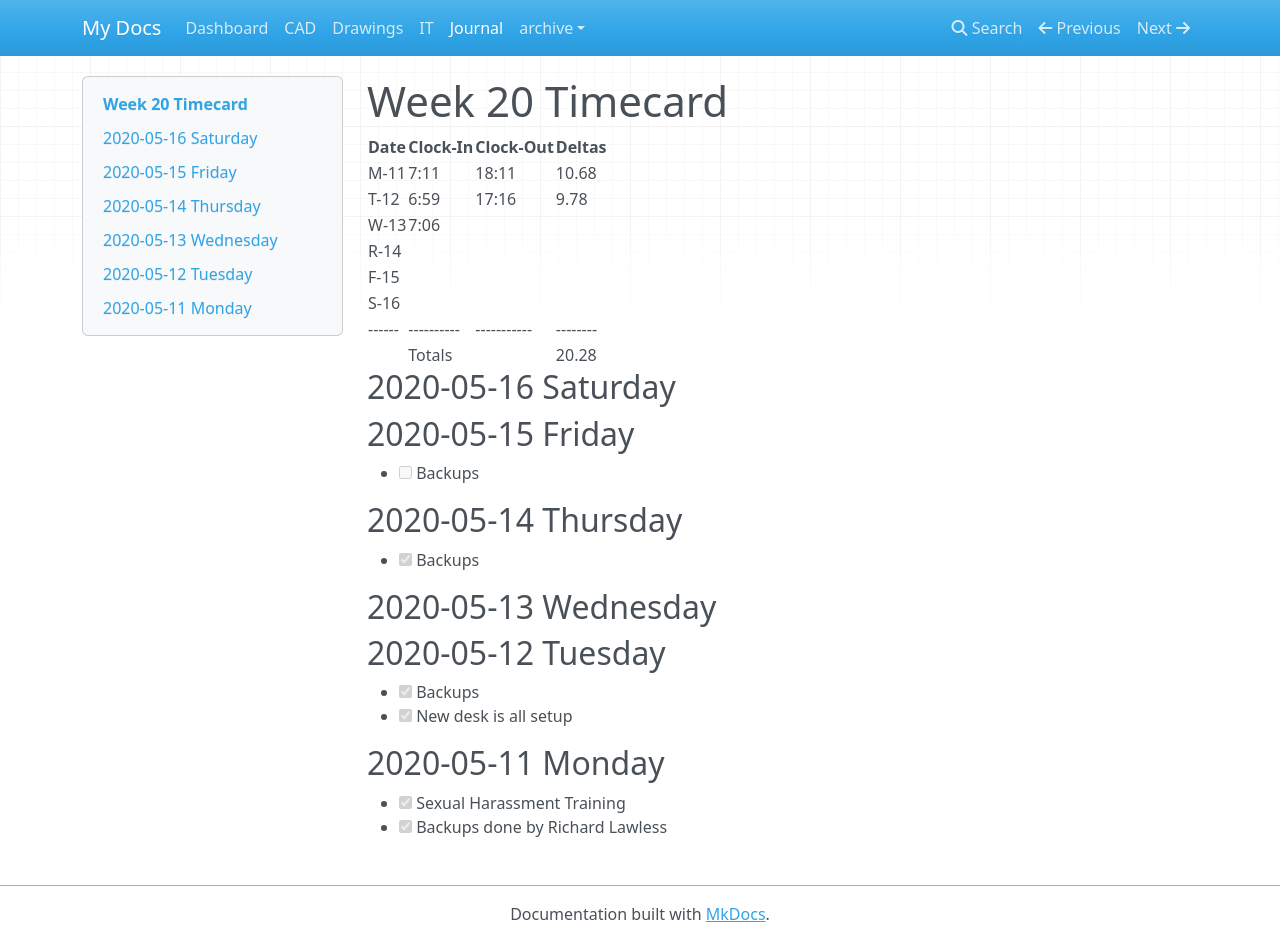
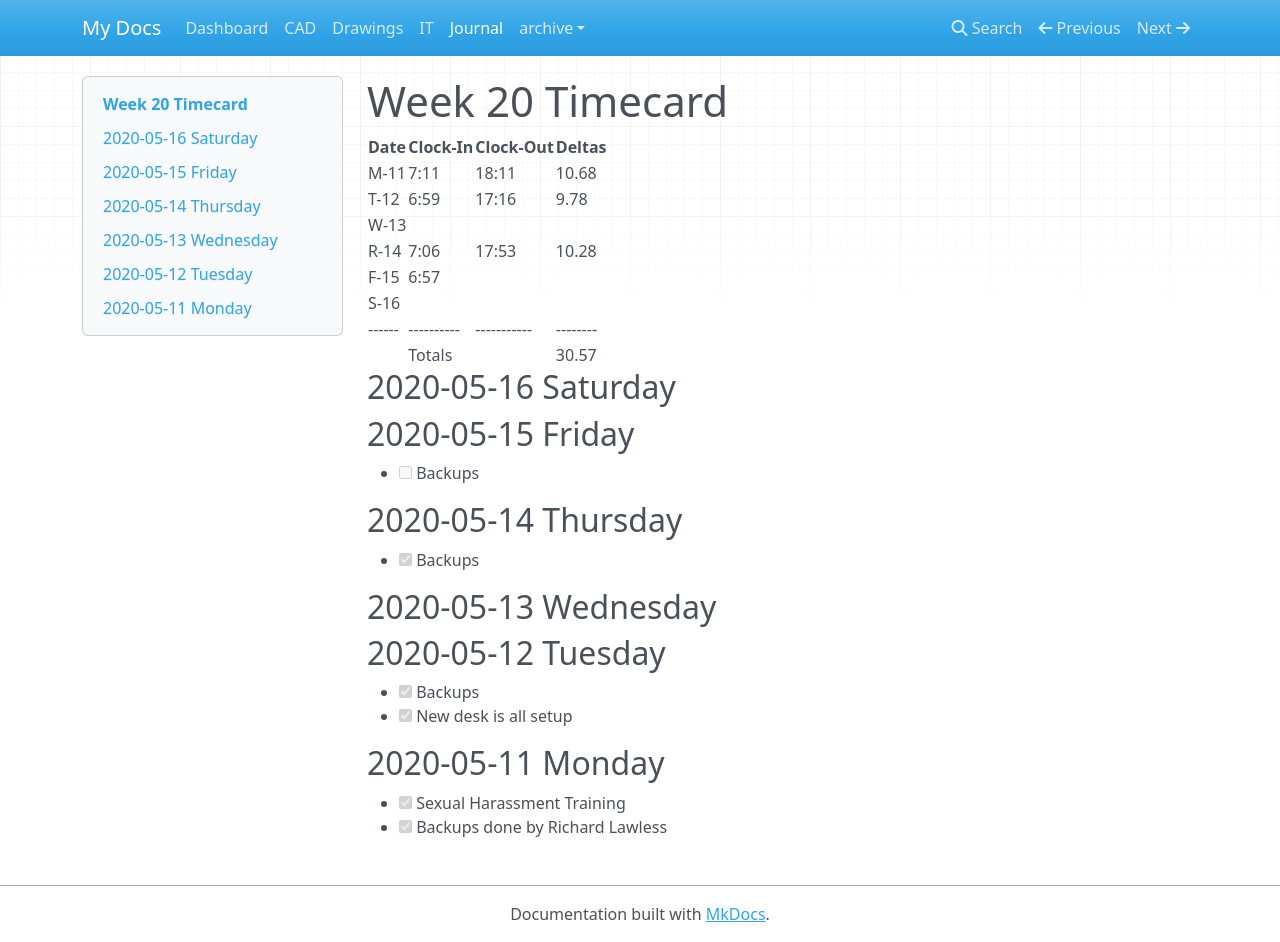
Before and after one commit to linux478/notebook, an MkDocs documentation site: the page built from docs/journal.md, in a window 1280 px wide and 942 px high. Built offline with MkDocs 1.6.1, drawn with Linux system fonts in a browser that asks for light colours; nearby versions of some CDN libraries.

Commit message:
UPDATE TIME CLOCK ENTRIES

```diff
--- a/docs/journal.md
+++ b/docs/journal.md
@@ -7,12 +7,12 @@ title: Journal
 |------|----------|-----------|--------|
 | M-11 |  7:11    |   18:11   |  10.68 |
 | T-12 |  6:59    |   17:16   |   9.78 |
-| W-13 |  7:06    |           |        |
-| R-14 |          |           |        |
-| F-15 |          |           |        |
+| W-13 |          |           |        |
+| R-14 |  7:06    |   17:53   |  10.28 |
+| F-15 |  6:57    |           |        |
 | S-16 |          |           |        |
 |------|----------|-----------|--------|
-|      | Totals   |           |  20.28 |
+|      | Totals   |           |  30.57 |
 
 ## 2020-05-16 Saturday
 ## 2020-05-15 Friday
```
